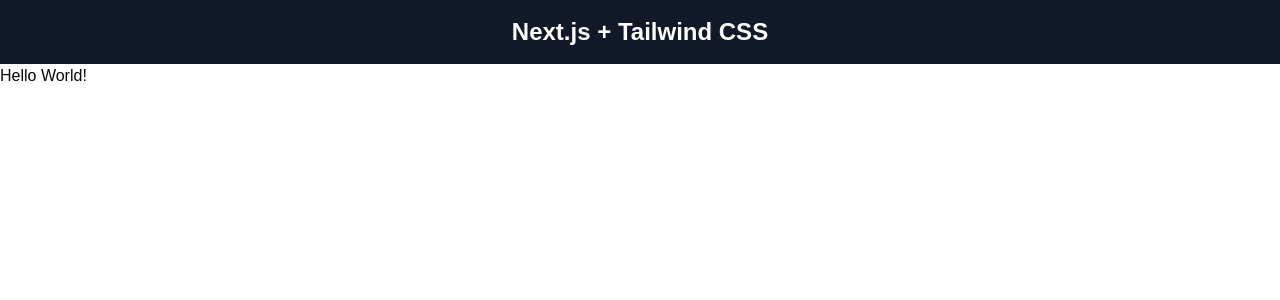
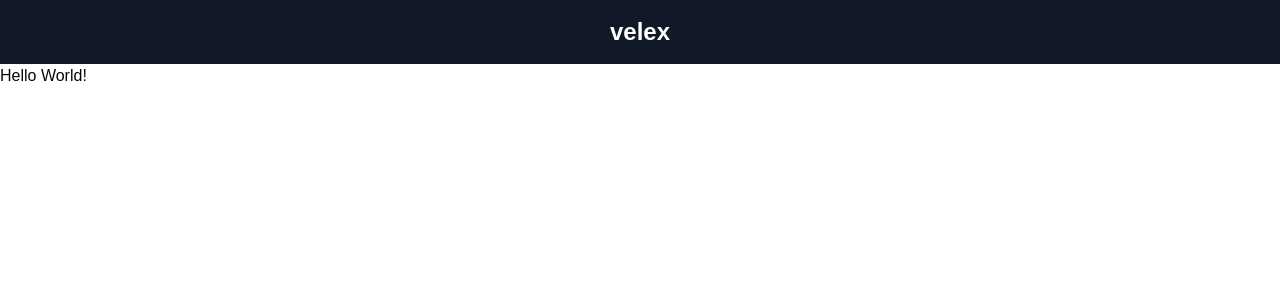
Before and after one commit to tomagrab/velex, a Next.js app: page / in a window 1280 px wide. Shown: the top 300 px of the page. Built offline with nearby package versions, Linux system fonts and the light colour scheme.

Commit message:
Update header title to `velex` (#5)

```diff
--- a/src/components/layout/header/header.tsx
+++ b/src/components/layout/header/header.tsx
@@ -1,7 +1,7 @@
 export default function Header() {
     return (
         <header className="flex flex-col items-center bg-gray-900 text-white py-4">
-            <h1 className="text-2xl font-bold">Next.js + Tailwind CSS</h1>
+            <h1 className="text-2xl font-bold">velex</h1>
         </header>
     )
 }
```
